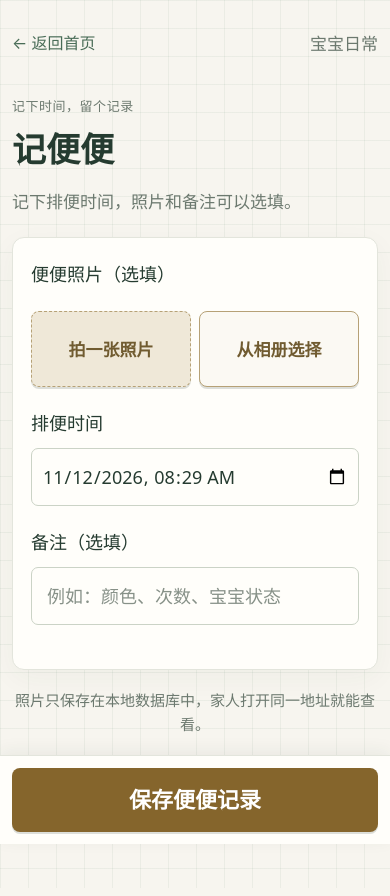
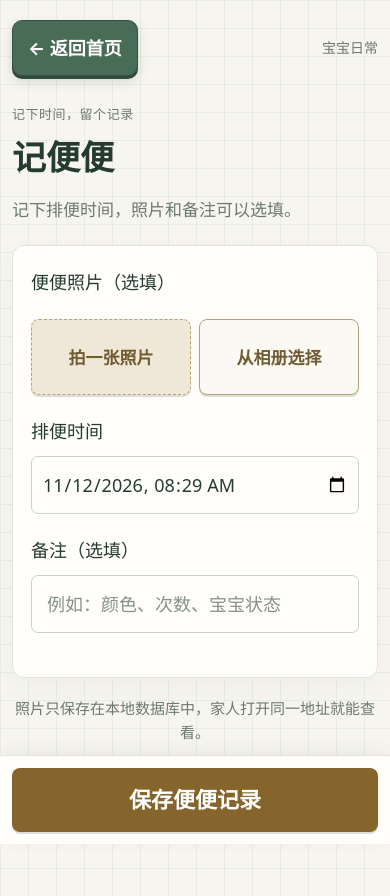
Before and after one commit to SouthWindLoki/babycare, a website with bundled scripts: page public/stool.html in a window 390 px wide. Built offline with nearby package versions, Linux system fonts and the light colour scheme; no server answers.

Commit message:
突出显示各级页面返回按钮

```diff
--- a/public/styles.css
+++ b/public/styles.css
@@ -145,3 +145,14 @@ body[data-operation=medication] textarea{display:block;width:100%;min-height:110
 @media(prefers-reduced-motion:reduce){#quick-actions{transition:none}}
 
 .operation-shell .toast{bottom:calc(106px + env(safe-area-inset-bottom));z-index:30}
+
+/* Make navigation back to the previous level immediately recognizable. */
+.topbar .back-link:not(.config-entry){display:inline-flex;align-items:center;justify-content:center;gap:8px;min-height:54px;padding:8px 17px;border:1px solid #35513f;border-radius:10px;background:var(--green);color:#fff;font-size:18px;font-weight:700;line-height:1.25;text-decoration:none;white-space:nowrap;box-shadow:0 3px 0 #314a39,0 5px 12px rgba(37,59,48,.16)}
+.topbar .back-link:not(.config-entry):hover{background:#385b45;text-decoration:none}
+.topbar .back-link:not(.config-entry):active{transform:translateY(2px);box-shadow:0 1px 0 #314a39}
+.topbar .back-link:not(.config-entry):focus-visible{outline:3px solid #d98a67;outline-offset:3px}
+@media(max-width:620px){
+  .topbar .back-link:not(.config-entry){min-height:56px;padding:9px 15px;font-size:18px}
+  .topbar .operation-brand{max-width:34%;font-size:14px;line-height:1.3;text-align:right;overflow-wrap:anywhere}
+}
+@media(max-width:360px){.topbar .back-link:not(.config-entry){padding-inline:12px;font-size:17px}.topbar .operation-brand{max-width:31%;font-size:13px}}
```
Also changed, not shown: public/baby.html (+1 -1 lines).
